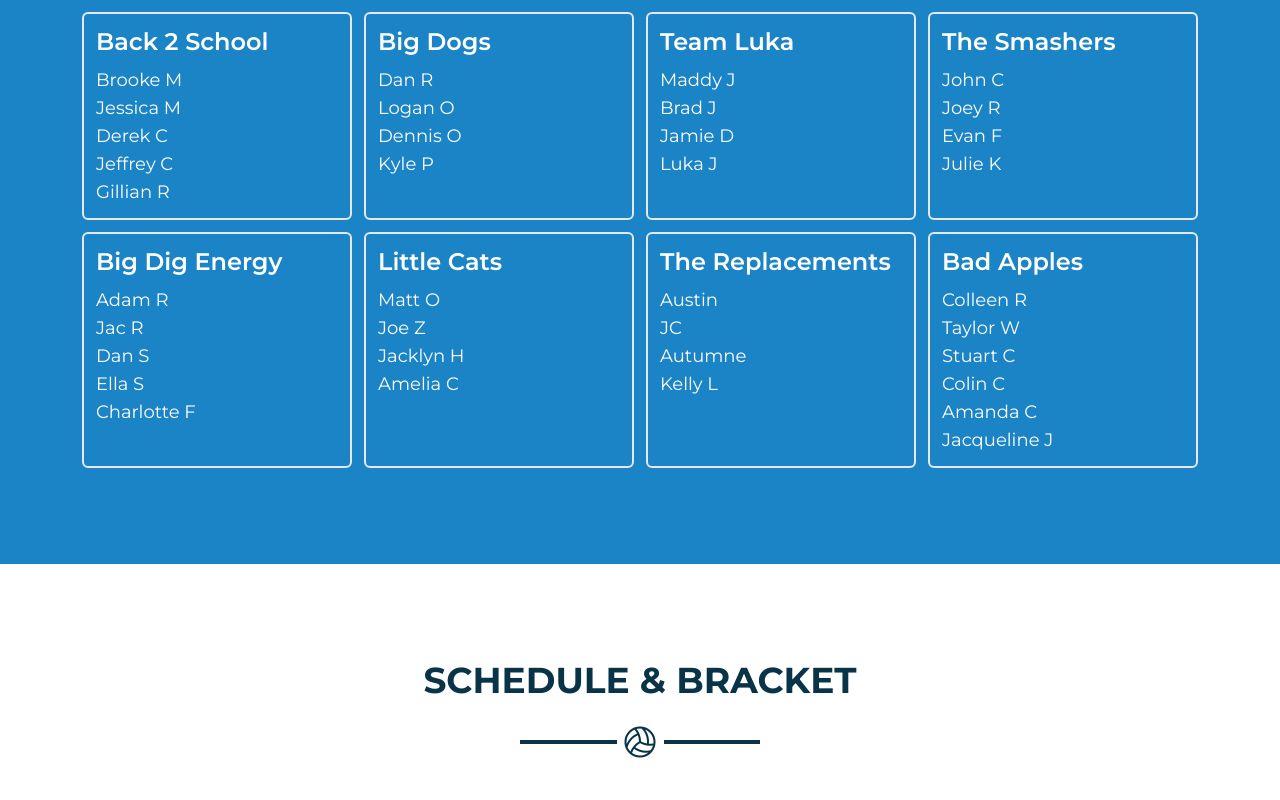
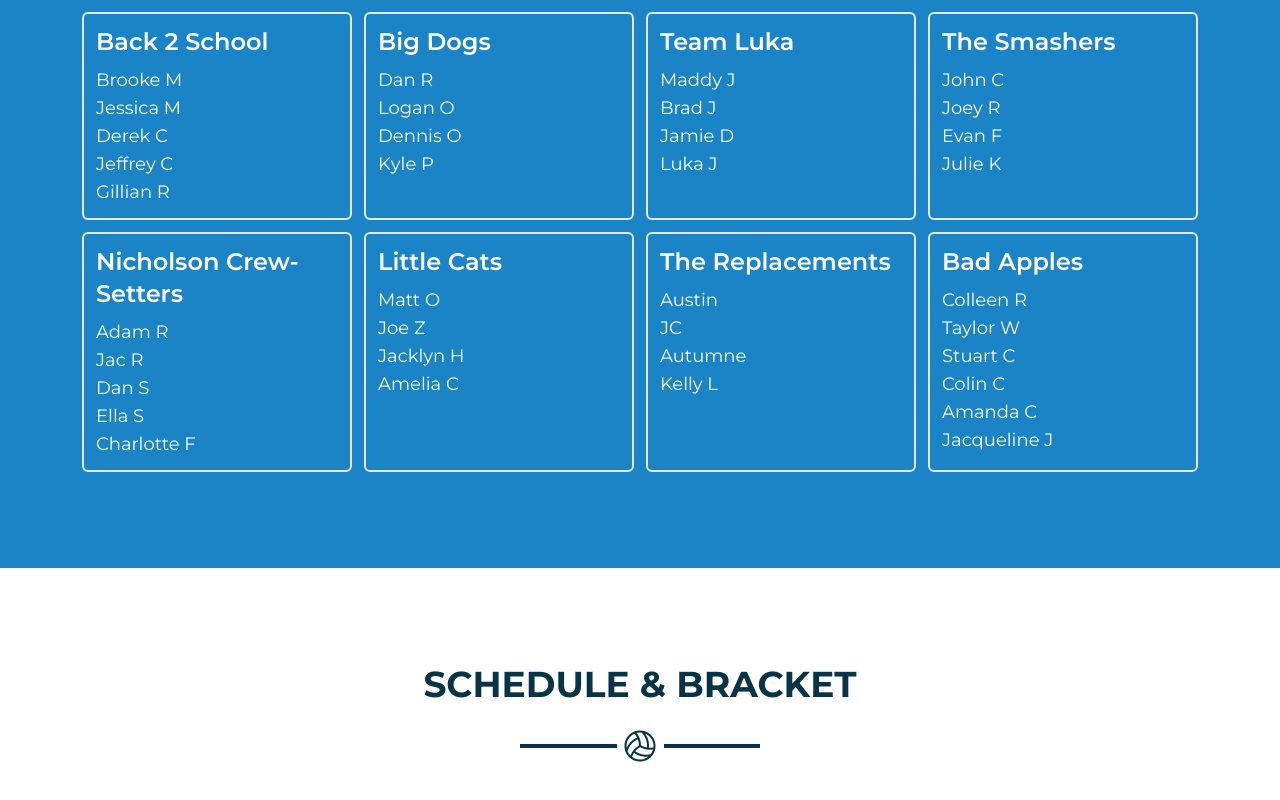
Before and after one commit to ozzyonfire/beach-slam, a Next.js app: page / in a window 1280 px wide. Shown: the part 1775-2575 px from the top of the page. Built offline with nearby package versions, Linux system fonts and the light colour scheme; grey boxes are pictures that could not be loaded; what @slack/web-api would draw is missing.

Commit message:
name change

```diff
--- a/components/teams.tsx
+++ b/components/teams.tsx
@@ -38,7 +38,7 @@ export default function Teams() {
 			'Julie K'
 		]
 	}, {
-		name: 'Big Dig Energy',
+		name: 'Nicholson Crew-Setters',
 		players: [
 			'Adam R',
 			'Jac R',
```
